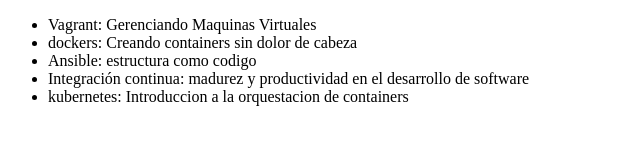
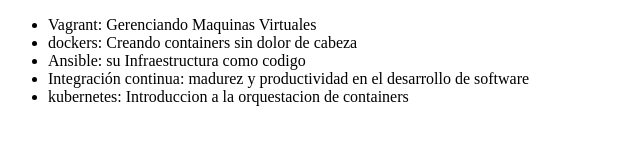
Before and after one commit to CamiloPalaciosT/cursogit, a plain HTML site: page index.html in a window 1280 px wide. Shown: the full height of the page, 0-640 px from the left. Drawn offline with Linux system fonts and the light colour scheme.

Commit message:
modificando el nombre de curso de ansible

```diff
--- a/index.html
+++ b/index.html
@@ -8,7 +8,7 @@
      <ul>
          <li> Vagrant: Gerenciando Maquinas Virtuales </li>
          <li> dockers: Creando containers sin dolor de cabeza </li>
-         <li> Ansible: estructura como codigo </li>
+         <li> Ansible: su Infraestructura como codigo </li>
          <li> Integración continua: madurez y productividad en el desarrollo de software </li>
          <li>kubernetes: Introduccion a la orquestacion de containers</li>
      </ul>
```
